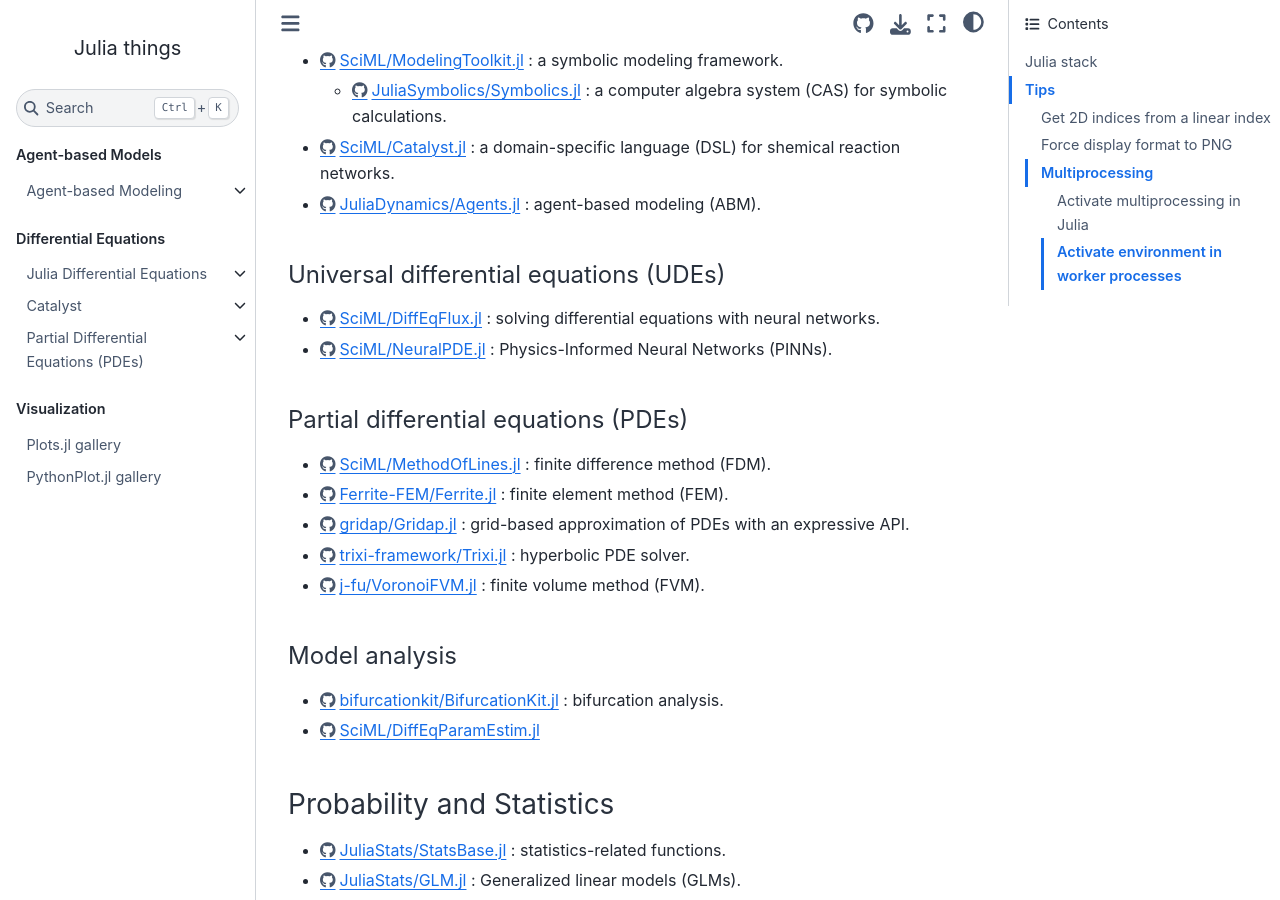
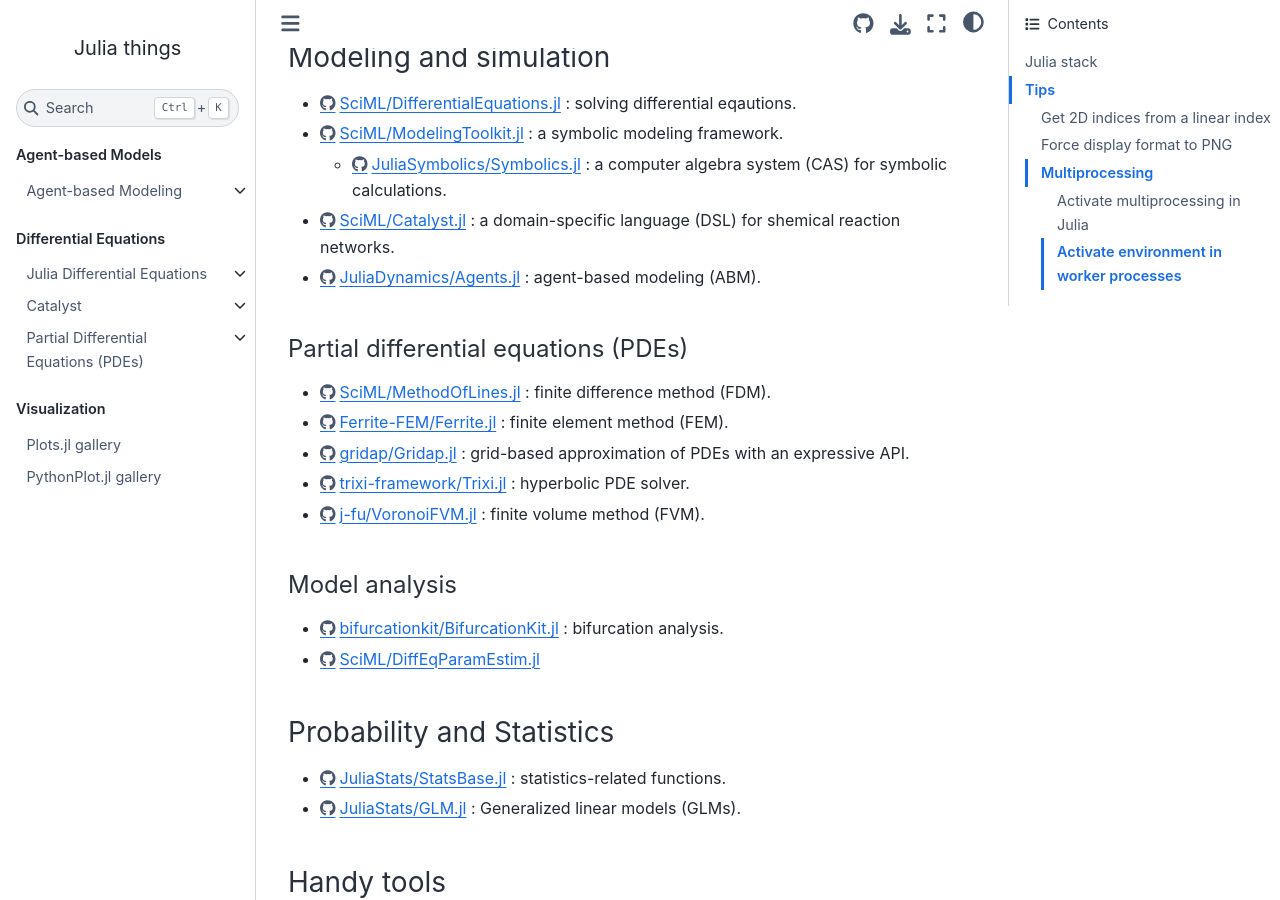
Before and after one commit to sosiristseng/jl-modeling, a Jupyter Book: the page built from docs/index.md, in a window 1280 px wide and 900 px high, scrolled down 1524 px. Built offline with Jupyter Book 1.0.4 settings and Sphinx 7.4.7 and the Sphinx Book theme 1.1.4, drawn with Linux system fonts in a browser that asks for light colours; some of the changed text lies outside the part shown.

Commit message:
mention df and ude

```diff
--- a/docs/index.md
+++ b/docs/index.md
@@ -48,11 +51,6 @@ Notes and runnable examples of Julia programming language.
   - https://github.com/JuliaSymbolics/Symbolics.jl : a computer algebra system (CAS) for symbolic calculations.
 - https://github.com/SciML/Catalyst.jl : a domain-specific language (DSL) for shemical reaction networks.
 - https://github.com/JuliaDynamics/Agents.jl : agent-based modeling (ABM).
-
-#### Universal differential equations (UDEs)
-
-- https://github.com/SciML/DiffEqFlux.jl : solving differential equations with neural networks.
-- https://github.com/SciML/NeuralPDE.jl : Physics-Informed Neural Networks (PINNs).
 
 #### Partial differential equations (PDEs)
 
```
Also changed, not shown: other parts of docs/index.md (+3 -0 lines).
